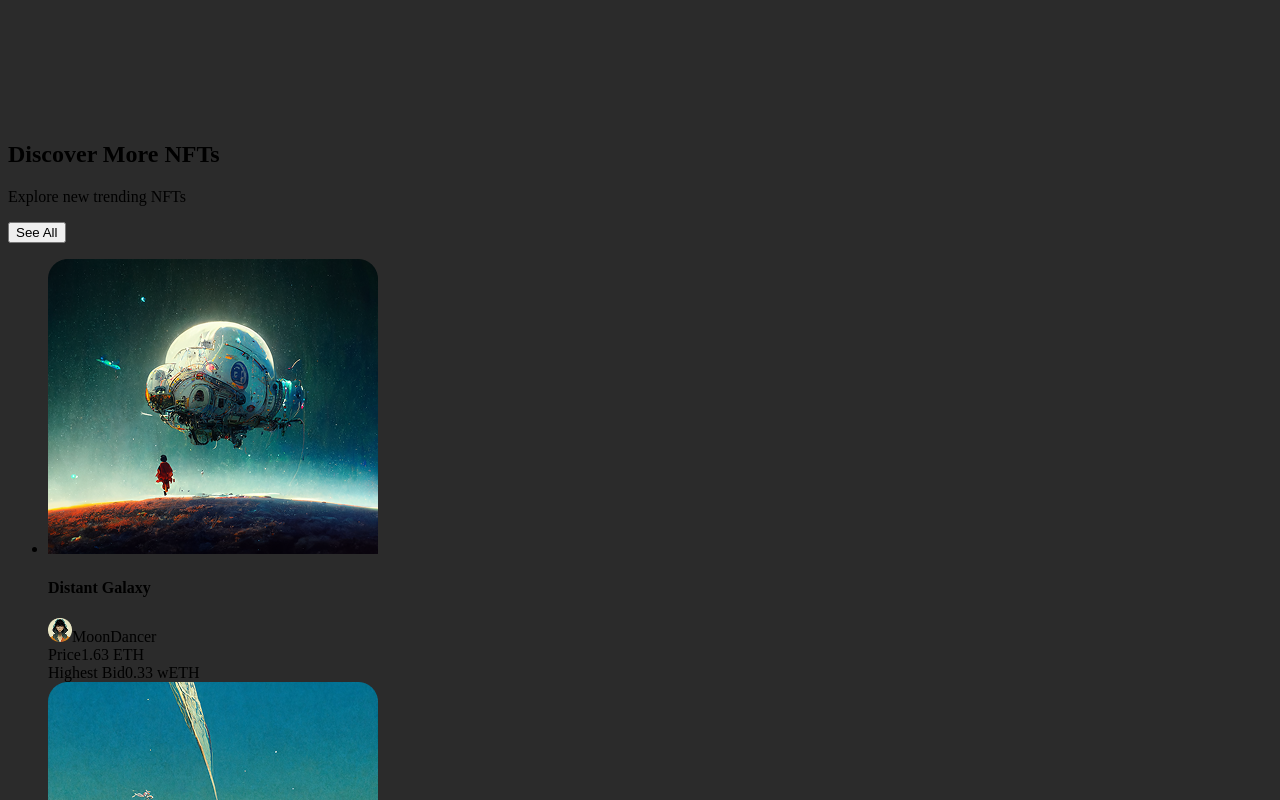
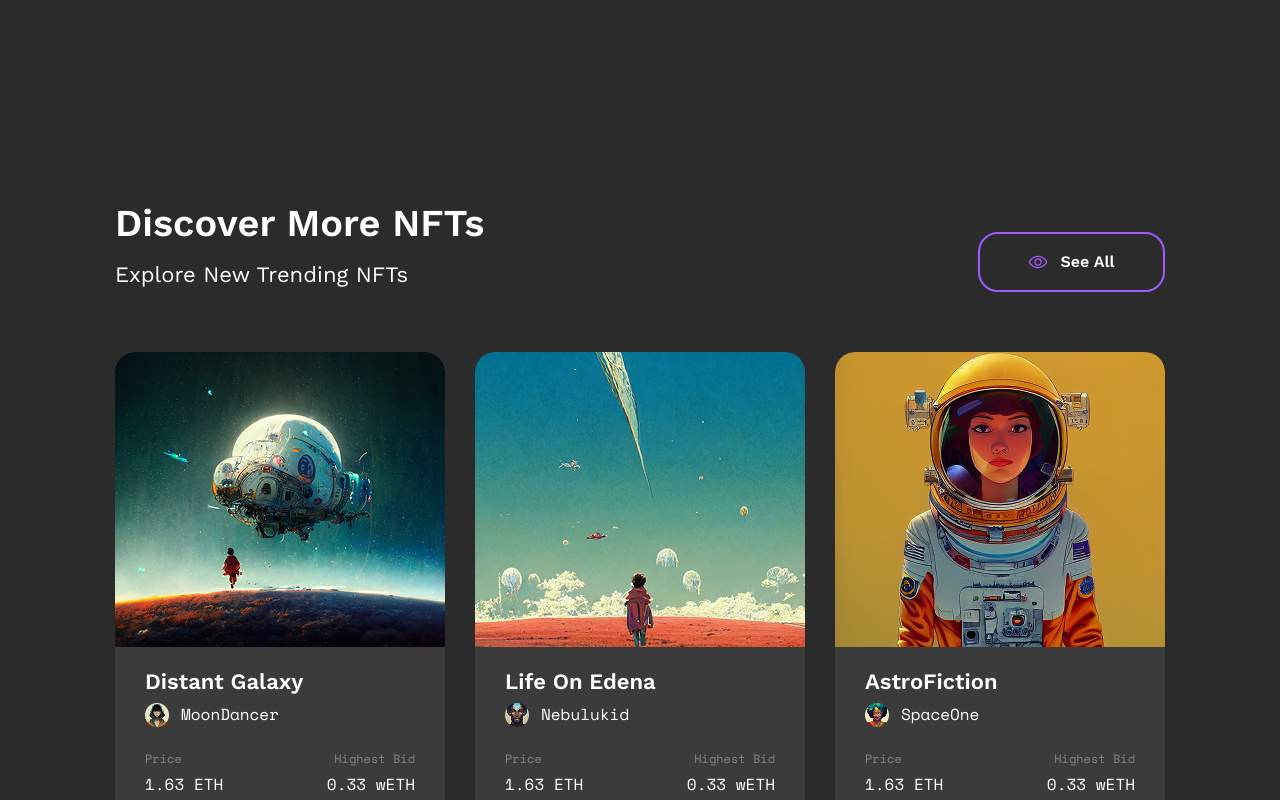
Before and after one commit to dimajpeg/react-good-food, a React (Create React App) app: page / in a window 1280 px wide. Shown: the part 3540-4340 px from the top of the page. Built offline with nearby package versions, Linux system fonts and the light colour scheme.

Commit message:
свертал секцию nft

```diff
--- a/src/components/Discover/Discover.jsx
+++ b/src/components/Discover/Discover.jsx
@@ -1,18 +1,23 @@
 import React from "react";
 import NftCard from "../NftCard/NftCard"
 
+import styles from "./Discover.module.css";
+
 function Discover({ data: nfts = [] }) {
   return (
-    <section className="discover">
-      <div className="container">
+    <section className={styles.discover}>
+      <div className={styles.container}>
         <header>
           <hgroup>
             <h2>Discover More NFTs</h2>
             <p>Explore new trending NFTs</p>
           </hgroup>
-          <button>See All</button>
+          <button>
+            <img src="/images/icons/eye.svg" alt="eye" />
+            See All
+            </button>
         </header>
-        <ul className="nfts">
+        <ul className={styles.nfts}>
         {nfts.map((nftObject) => (
           <NftCard
           key={nftObject.title}
--- /dev/null
+++ b/src/components/Discover/Discover.module.css
@@ -0,0 +1,92 @@
+.discover {
+  display: flex;
+  align-items: center;
+  justify-content: flex-start;
+  flex-direction: column;
+  gap: 60px;
+  padding: 80px 0px;
+  height: 780px;
+}
+
+.container {
+  max-width: 1050px;
+  margin: 0 auto;
+}
+
+.container header {
+  display: flex;
+  align-items: flex-end;
+  justify-content: flex-start;
+  flex-direction: row;
+  gap: 463px;/* я это сделал вручную */
+  height: 91px;
+  margin-bottom: 60px;
+}
+
+.container hgroup {
+  display: flex;
+  align-items: flex-start;
+  justify-content: flex-start;
+  flex-direction: column;
+  gap: 10px;
+  height: 91px;
+  min-width: 400px;
+}
+
+.container hgroup h2 {
+  font-family: var(--second-family);
+  font-weight: 600;
+  font-size: 38px;
+  line-height: 120%;
+  text-transform: capitalize;
+  color: var(--text);
+  margin: 0;
+}
+
+.container hgroup p {
+  font-family: var(--second-family);
+  font-weight: 400;
+  font-size: 22px;
+  line-height: 160%;
+  text-transform: capitalize;
+  color: var(--text);
+  margin: 0;
+}
+
+.container button {
+  display: flex;
+  align-items: center;
+  justify-content: center;
+  flex-direction: row;
+  gap: 12px;
+
+  border: 2px solid var(--call-to-action);
+  border-radius: 20px;
+  /* padding: 0px 50px; */
+  width: 187px;
+  height: 60px;
+
+  font-family: var(--second-family);
+  font-weight: 600;
+  font-size: 16px;
+  line-height: 140%;
+  text-align: center;
+  color: var(--text);
+  background: var(--background);
+}
+
+.container button>img {
+  width: 20px;
+  height: 20px;
+}
+
+.container .nfts {
+  display: flex;
+  flex-wrap: wrap;
+  align-items: flex-start;
+  justify-content: flex-start;
+  flex-direction: row;
+  gap: 30px;
+  height: 469px;
+  padding: 0;
+}
--- a/src/components/NftCard/NftCard.jsx
+++ b/src/components/NftCard/NftCard.jsx
@@ -1,25 +1,25 @@
 import React from "react";
-
+import styles from "./NftCard.module.css";
 const basePath = "./images/";
 
 function NftCard({ nft }) {
   return (
-    <li className="nft">
-      <img src={basePath + nft.img} alt={nft.title} />
-      <div className="content">
+    <li className={styles.nft}>
+      <img src={basePath + nft.img} alt={nft.title} className={styles.img} />
+      <div className={styles.content}>
         <h4>{nft.title}</h4>
-        <div className="author">
-          <img src={basePath + nft.author.ava} alt={nft.author.name} className="ava" />
-          <span className="name">{nft.author.name}</span>
+        <div className={styles.author}>
+          <img src={basePath + nft.author.ava} alt={nft.author.name} className={styles.ava} />
+          <span className={styles.name}>{nft.author.name}</span>
         </div>
-        <div className="row">
-          <div className="column">
+        <div className={styles.row}>
+          <div className={styles.leftcolumn}>
             <span>Price</span>
-            <span className="price">{nft.price}</span>
+            <span className={styles.price}>{nft.price}</span>
           </div>
-          <div className="column">
+          <div className={styles.rightcolumn}>
             <span>Highest Bid</span>
-            <span className="bid">{nft.bid}</span>
+            <span className={styles.bid}>{nft.bid}</span>
           </div>
         </div>
       </div>
--- /dev/null
+++ b/src/components/NftCard/NftCard.module.css
@@ -0,0 +1,123 @@
+.nft {
+  display: flex;
+  align-items: center;
+  justify-content: flex-start;
+  flex-direction: column;
+  gap: 0px;
+  border-radius: 20px;
+  width: 330px;
+  height: 469px;
+  min-width: 260px;
+  background: var(--background---secondary);
+}
+
+.nft .img {
+  border-radius: 20px 20px 0 0;
+  width: 330px;
+  height: 295px;
+}
+
+.nft .content {
+  display: flex;
+  align-items: flex-start;
+  justify-content: flex-start;
+  flex-direction: column;
+  /* padding: 20px 0px 25px 60px; */
+  gap: 5px;
+  /* gap: 10px; я cделал 10 вместо 25px пототму что не понимаю как правильно разделить (поитогу решил сделать растояние 5px и уже padding top и bottom 20px  */
+  padding: 20px 30px 25px 30px;
+  /* width: 330px; */
+  height: 173px;
+}
+
+.nft .content h4 {
+  font-family: var(--second-family);
+  font-weight: 600;
+  font-size: 22px;
+  line-height: 140%;
+  text-transform: capitalize;
+  color: var(--text);
+  margin: 0;
+}
+
+.nft .content .author {
+  display: flex;
+  align-items: flex-start;
+  justify-content: flex-start;
+  flex-direction: row;
+  gap: 12px;
+  height: 24px;
+}
+
+.nft .content .author .ava {
+  width: 24px;
+  height: 24px;
+}
+
+.nft .content .author .name {
+  font-family: var(--font-family);
+  font-weight: 400;
+  font-size: 16px;
+  line-height: 140%;
+  color: var(--text);
+  margin: 0;
+}
+
+.nft .content .row {
+  display: flex;
+  align-items: flex-start;
+  justify-content: flex-start;
+  flex-direction: row;
+  height: 43px;
+  /* gap: 20px; */
+  padding-top: 20px;
+  padding-bottom: 20px;
+}
+
+.nft .content .row .leftcolumn {
+  display: flex;
+  align-items: flex-start;
+  justify-content: flex-start;
+  flex-direction: column;
+  gap: 8px;
+  /* padding: 0px 21px 0px 0px; */
+  /* я убрал и правая часть встала на место */
+  width: 135px;
+  height: 43px;
+}
+
+.nft .content .row  span {
+  font-family: var(--font-family);
+  font-weight: 400;
+  font-size: 12px;
+  line-height: 110%;
+  color: var(--caption-label-text);
+  margin: 0;
+}
+
+.nft .content .row .rightcolumn {
+  display: flex;
+  align-items: flex-end;
+  justify-content: center;
+  flex-direction: column;
+  gap: 8px;
+  width: 135px;
+  height: 43px;
+}
+
+.nft .content .row .leftcolumn .price {
+  font-family: var(--font-family);
+  font-weight: 400;
+  font-size: 16px;
+  line-height: 140%;
+  color: var(--text);
+}
+
+.nft .content .row .rightcolumn .bid {
+  font-family: var(--font-family);
+  font-weight: 400;
+  font-size: 16px;
+  line-height: 140%;
+  text-align: right;
+  color: var(--text);
+}
```
Also changed, not shown: src/components/CategoryCard/CategoryCard.module.css (+55 -0 lines), public/images/icons/eye.svg (added).
